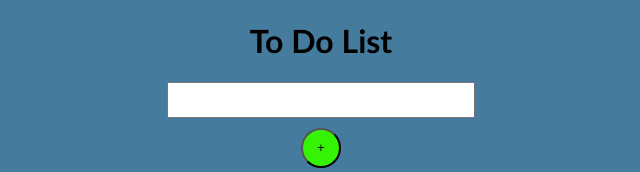
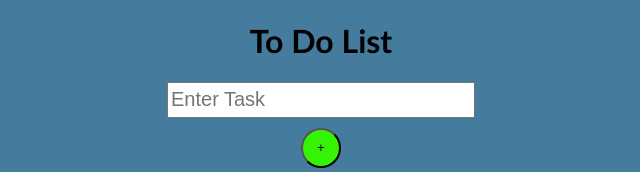
Before and after one commit to Karthik171819/React-Scaler, a React (Vite) app in the folder to-do/vite-project/: page / in a window 1280 px wide. Shown: the top 172 px of the page, without its empty margins (319-959 px from the left). Built offline with nearby package versions, Linux system fonts and the light colour scheme.

Commit message:
ToDo App

```diff
--- a/to-do/vite-project/src/App.jsx
+++ b/to-do/vite-project/src/App.jsx
@@ -7,7 +7,7 @@ export default function App() {
         <h1>To Do List</h1>
 
         <div className="input-container">
-          <input type="text"/>
+          <input type="text" placeholder='Enter Task'/>
           <button>+</button>
         </div>
       </main>
```
